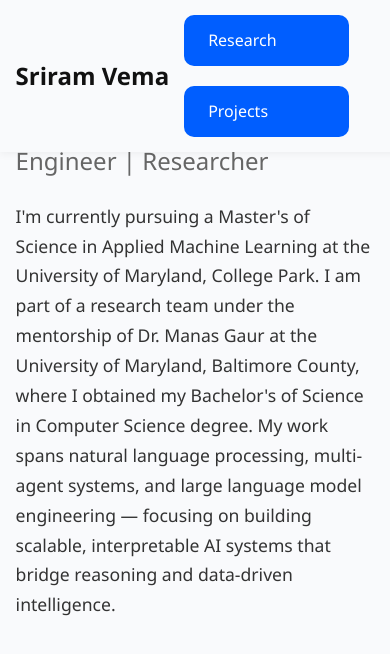
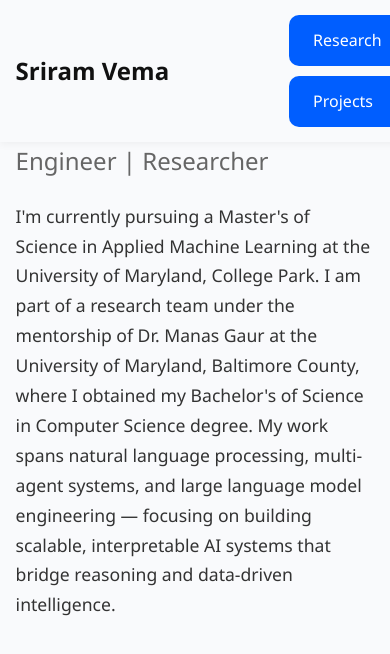
Before and after one commit to sriramvema/sriramvema.github.io, a plain HTML site: page index.html in a window 390 px wide. Drawn offline with Linux system fonts and the light colour scheme.

Commit message:
Update index.html

```diff
--- a/index.html
+++ b/index.html
@@ -16,7 +16,7 @@
 
     header {
       display: flex;
-      justify-content: flex-start;
+      justify-content: space-between;
       align-items: center;
       position: fixed;
       top: 0;
@@ -26,7 +26,6 @@
       background: #f9fafc;
       box-shadow: 0 2px 8px rgba(0,0,0,0.05);
       z-index: 100;
-      gap: 30px; /* space between title and buttons */
     }
 
     header h1 {
@@ -76,13 +75,13 @@
       }
       header {
         padding: 15px 4%;
-        gap: 15px;
       }
       header h1 {
         font-size: 1.5rem;
       }
       .buttons {
         flex-direction: column;
+        gap: 10px;
       }
       .btn {
         width: 100%;
```
